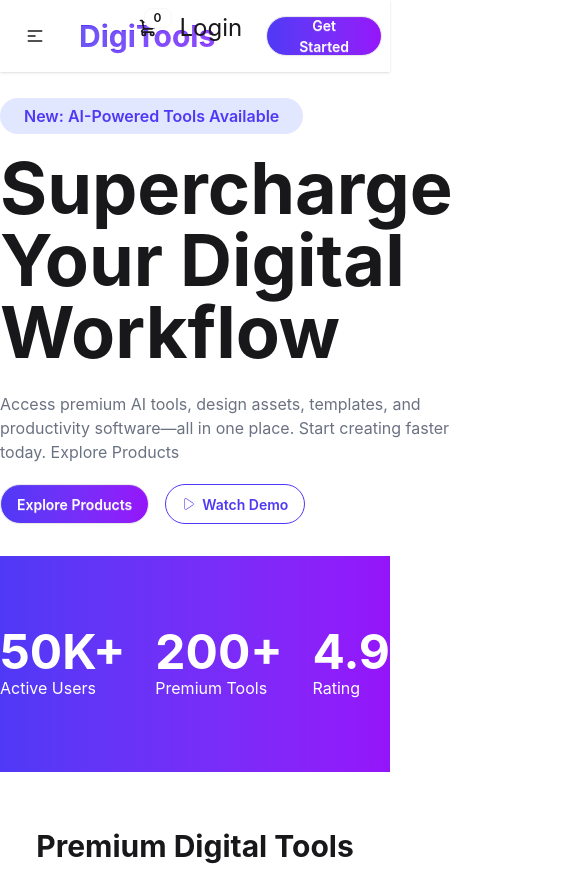
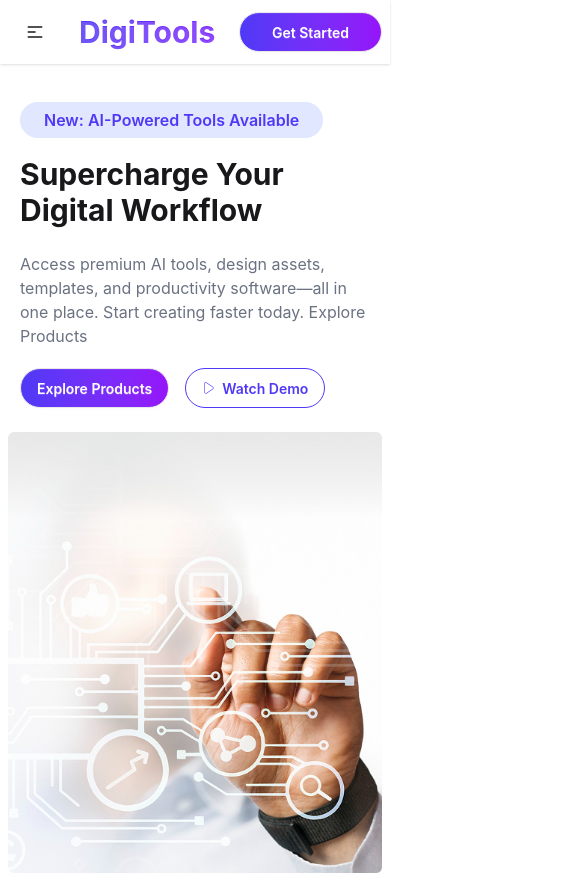
Before and after one commit to rknayem4/B13-assignment-6, a React (Vite) app: page / in a window 390 px wide. Shown: the top 875 px of the page, 585 px wide, since content can reach past the window. Built offline with nearby package versions, Linux system fonts and the light colour scheme.

Commit message:
responsive

```diff
--- a/index.html
+++ b/index.html
@@ -5,7 +5,7 @@
   <meta charset="UTF-8" />
   <link rel="icon" type="image/svg+xml" href="/vite.svg" />
   <meta name="viewport" content="width=device-width, initial-scale=1.0" />
-  <title>Vite + React</title>
+  <title>DigiTools</title>
 </head>
 
 <body>
--- a/src/component/Banner/Banner.jsx
+++ b/src/component/Banner/Banner.jsx
@@ -3,12 +3,12 @@ import { CiPlay1 } from "react-icons/ci";
 
 const Banner = () => {
   return (
-    <div className=" max-w-350 mx-auto flex justify-between gap-3 my-8">
-      <div className="content-center  gap-6">
+    <div className=" max-w-350 mx-auto px-2 flex justify-between max-lg:flex-col items-center gap-3 my-8">
+      <div className="content-center  gap-6 p-3">
         <p className="bg-[#E1E7FF] font-semibold my-12 text-[#4F39F6] inline px-6 py-2 rounded-full ">
           New: AI-Powered Tools Available
         </p>
-        <h1 className="text-7xl font-bold my-6">
+        <h1 className="text-7xl max-md:text-3xl font-bold my-6">
           Supercharge Your Digital Workflow
         </h1>
         <p className="text-gray-500 my-5">
--- a/src/component/Footer/UpFooter.jsx
+++ b/src/component/Footer/UpFooter.jsx
@@ -3,9 +3,9 @@ import React from "react";
 const UpFooter = () => {
   return (
     <div>
-      <div className="w-full py-15 my-4  text-white bg-linear-to-r from-[#4f39f6] to-[#9514fa]">
+      <div className="w-full py-15 mt-4  text-white bg-linear-to-r from-[#4f39f6] to-[#9514fa]">
         <div className="text-center space-y-4">
-          <h3 className="text-3xl font-bold">Ready to Transform Your Workflow?</h3>
+          <h3 className="text-3xl max-md:text-xl font-bold">Ready to Transform Your Workflow?</h3>
           <p className="text-gray-100">
             Join thousands of professionals who are already using Digitools to
             work smarter.Start your free trial today.
--- a/src/component/Navbar/Nevber.jsx
+++ b/src/component/Navbar/Nevber.jsx
@@ -70,7 +70,7 @@ const Nevber = ({count}) => {
         </div>
 
         <div className="navbar-end space-y-4 flex ">
-          <div className="dropdown dropdown-end ">
+          <div className="dropdown dropdown-end max-sm:hidden">
             <div
               tabIndex={0}
               role="button"
@@ -110,12 +110,9 @@ const Nevber = ({count}) => {
               </div>
             </div>
           </div>
-          {/* <div className=" relative text-2xl content-center">
-            <FaShoppingCart />
-            <p className="absolute bg-blue-600 rounded-full top-0 left-0 ">{count}</p>
-          </div> */}
 
-          <div className="mx-3 content-center text-2xl">
+
+          <div className="mx-3 content-center max-sm:hidden text-2xl">
             <button className="my-auto">Login </button>
           </div>
 
--- a/src/component/PricingCard/PricingCard.jsx
+++ b/src/component/PricingCard/PricingCard.jsx
@@ -2,7 +2,7 @@ import React from "react";
 
 const PricingCard = () => {
   return (
-    <div className="max-w-350 mx-auto my-6">
+    <div className="max-w-350 mx-auto my-6 ">
       <div className="text-center space-y-4 my-5 py-3">
         <h2 className="text-4xl font-bold ">Simple, Transparent Pricing</h2>
         <p className="text-gray-600">
@@ -10,7 +10,7 @@ const PricingCard = () => {
         </p>
       </div>
 
-      <div className="  flex  justify-between gap-3">
+      <div className="  flex  justify-between max-lg:flex-col items-center gap-3 max-lg:gap-8">
         <div className="card w-96 bg-base-100 shadow hover:scale-105  hover:duration-500">
           <div className="card-body">
             <div className="">
--- a/src/component/Status/Status.jsx
+++ b/src/component/Status/Status.jsx
@@ -3,7 +3,7 @@ import React from 'react';
 const Status = () => {
   return (
     <div className='w-full bg-linear-to-r from-[#4f39f6] to-[#9514fa] py-10 my-4'>
-      <div className=" max-w-350 mx-auto flex justify-between gap-3 my-8 text-white ">
+      <div className=" max-w-350 px-5 mx-auto flex justify-between gap-3 my-8 text-white ">
 
         <div>
         <h4 className='text-5xl font-bold'>50K+</h4>
--- a/src/component/Steps/Steps.jsx
+++ b/src/component/Steps/Steps.jsx
@@ -2,7 +2,7 @@ import React from "react";
 
 const Steps = () => {
   return (
-    <div className=" max-w-350 mx-auto py-30 ">
+    <div className="max-w-350 mx-auto py-30 ">
       <div className="text-center space-y-5">
         <h1 className="text-4xl font-bold ">Get Started in 3 Steps</h1>
         <p className="text-gray-600">
@@ -10,8 +10,8 @@ const Steps = () => {
         </p>
       </div>
 
-      <div className="flex justify-between gap-3 my-7">
-        <div className="text-center max-w-95 border border-gray-200 rounded-2xl shadow space-y-3  relative p-6">
+      <div className="flex justify-center max-lg:flex-col items-center gap-3 my-7">
+        <div className="text-center px-4 max-w-95 border border-gray-200 rounded-2xl shadow space-y-3  relative p-6">
           <span className="absolute py-2  px-4 rounded-full bg-linear-to-r from-[#4f39f6] to-[#9514fa] text-white right-1 mx-6  ">
             1
           </span>
--- a/src/component/Tools/Products/Card/Card.jsx
+++ b/src/component/Tools/Products/Card/Card.jsx
@@ -13,7 +13,7 @@ const Card = ({ data, selected, setSelected, setCount }) => {
   }
 
   return (
-    <div >
+    <div className="mx-auto">
       <div className="card w-96 bg-base-100 shadow-sm">
         <div className="card-body relative">
           <span className="badge  badge-warning absolute right-6">
--- a/src/component/Tools/Products/Products.jsx
+++ b/src/component/Tools/Products/Products.jsx
@@ -3,7 +3,7 @@ import Card from "./Card/Card";
 
 const Products = ({ productData, selected, setSelected, count, setCount }) => {
   return (
-    <div className="grid grid-cols-3 my-8 gap-6">
+    <div className="grid grid-cols-1 xl:grid-cols-3 md:grid-cols-2  mx-auto my-8 gap-6">
       {productData.map((data) => (
         <Card
           key={data.id}
```
